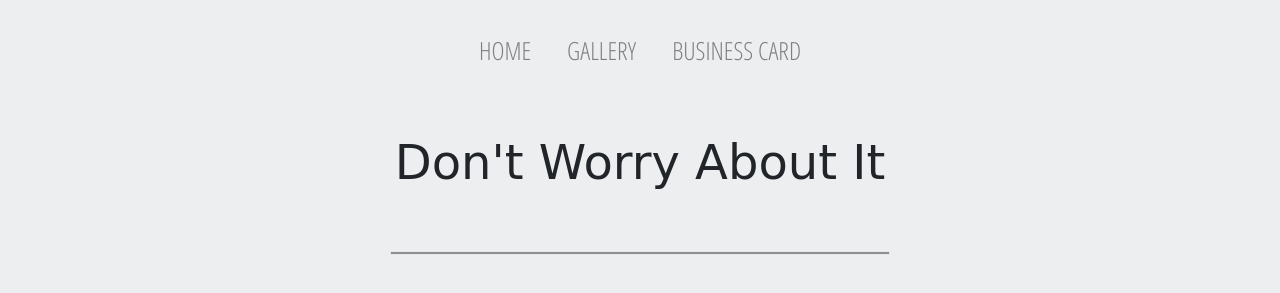
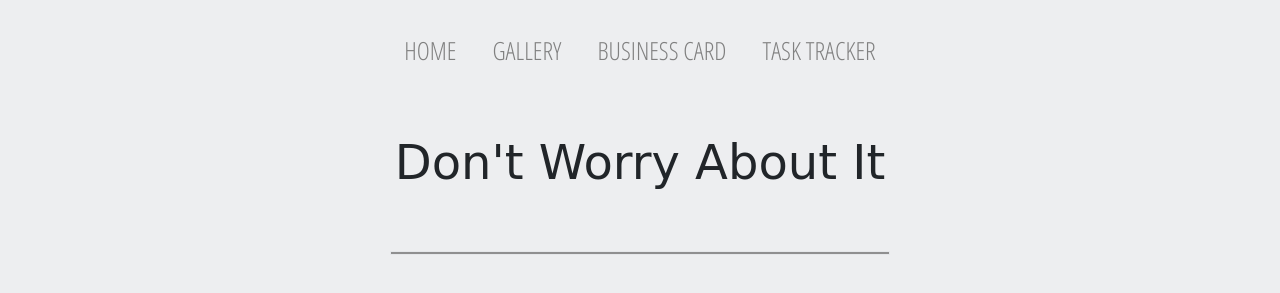
Before and after one commit to adrianpychan/PersonalWebsite, a plain HTML site: page gallery.html in a window 1280 px wide. Shown: the top 293 px of the page. Drawn offline with nearby package versions, Linux system fonts and the light colour scheme.

Commit message:
Update gallery.html

```diff
--- a/gallery.html
+++ b/gallery.html
@@ -20,6 +20,9 @@
 	        </li>
 	        <li class="nav-item">
 	          <a class="nav-link" href="./businesscard.html">BUSINESS CARD</a>
+	        </li>
+	        <li class="nav-item">
+	          <a class="nav-link" href="./tasktracker.html">TASK TRACKER</a>
 	        </li>
 	      </ul>
 	    </div>
```
